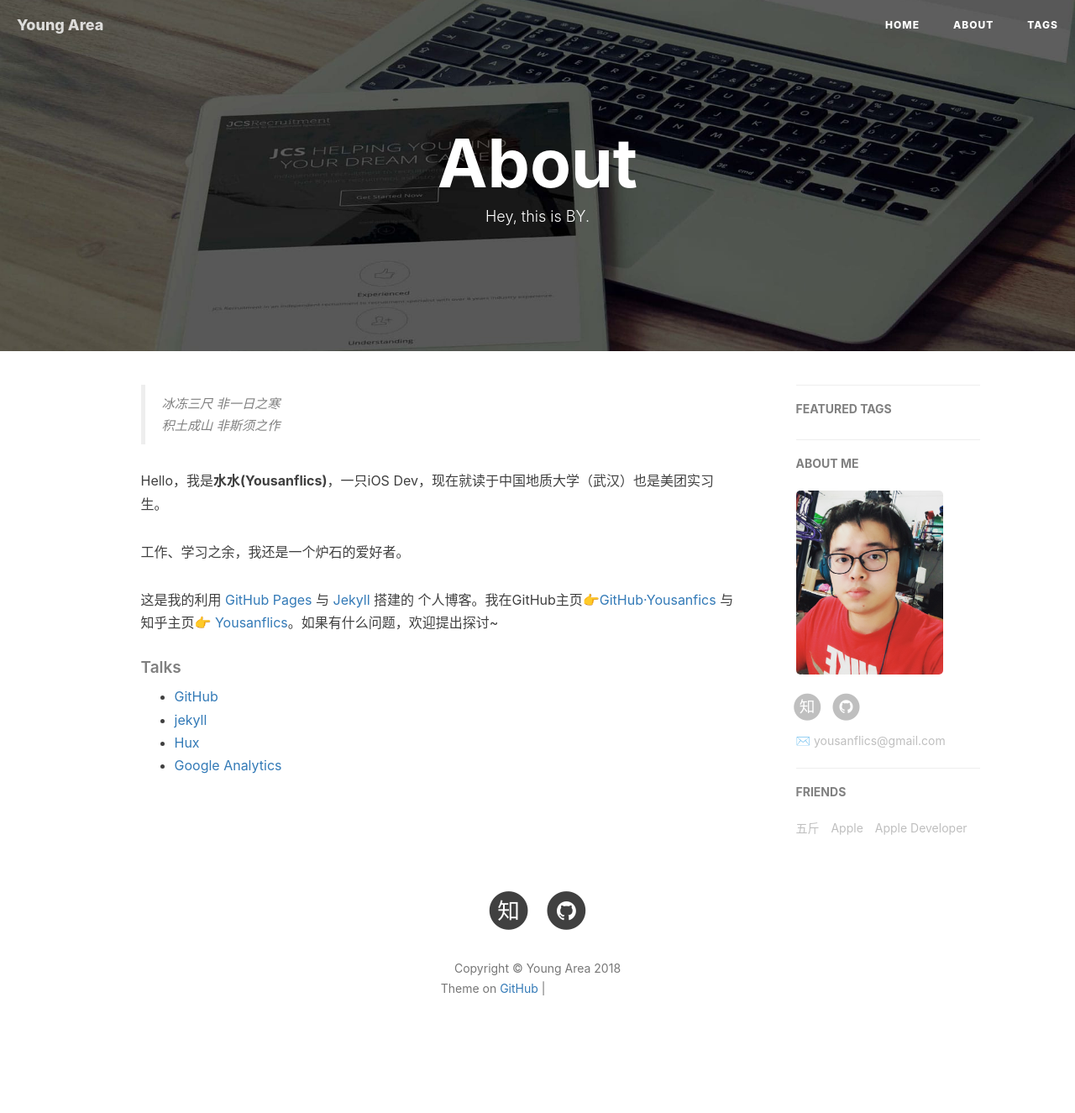
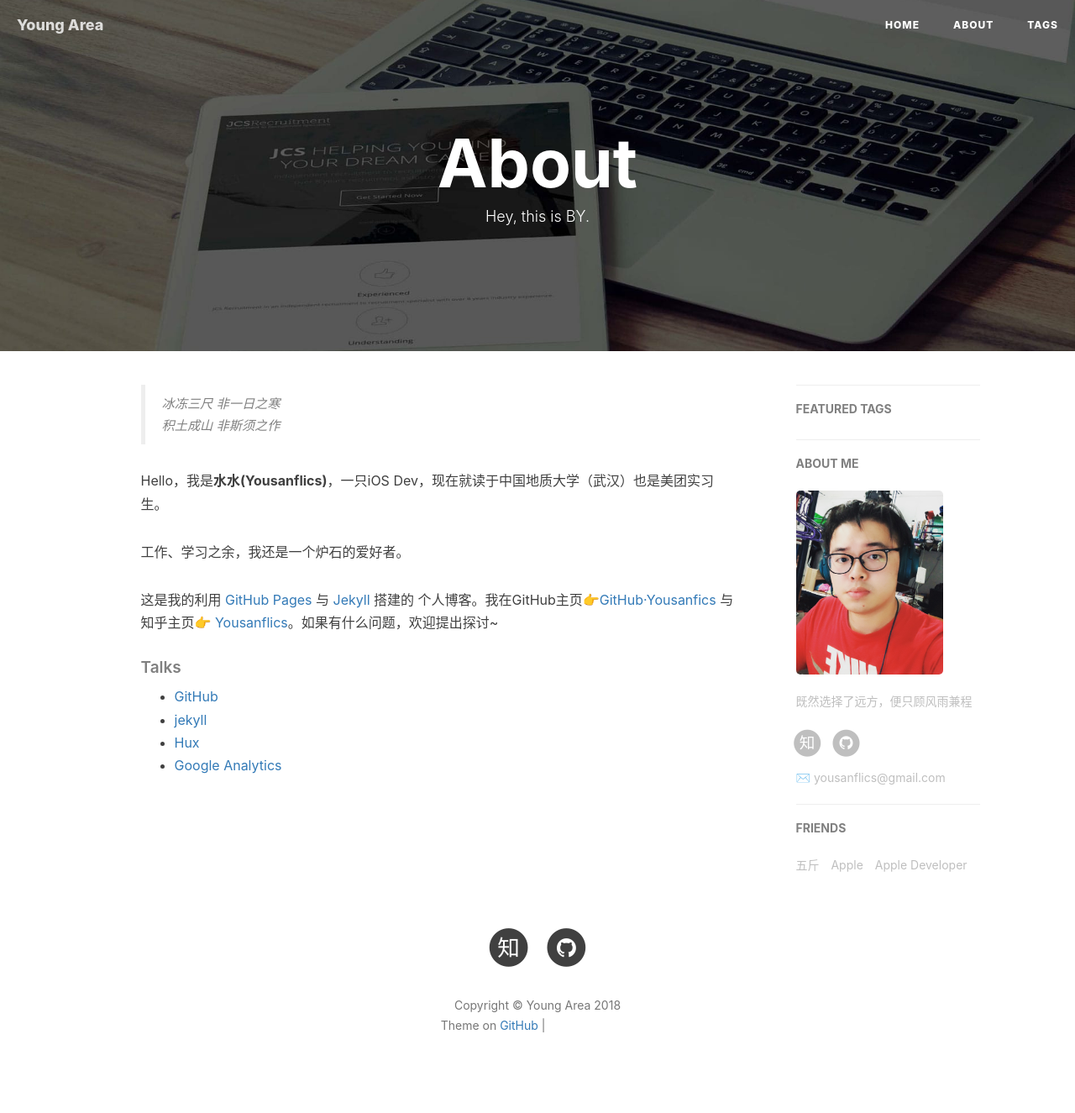
Before and after one commit to Yousanflics/yousanflics.github.io, a Jekyll site: the page built from about.html, in a window 1280 px wide. Shown: the whole page at 84% size. Built offline with Jekyll 4.4.1, drawn with Linux system fonts in a browser that asks for light colours; nearby versions of some CDN libraries; comment, search, counter and statistics services are not loaded; before the commit the page ends 1281 px from its top, so only the background shows below that; grey boxes are pictures that could not be loaded.

Commit message:
更新 config 文件

```diff
--- a/_config.yml
+++ b/_config.yml
@@ -11,7 +11,7 @@
 
 # Sidebar settings
 sidebar: true                           # whether or not using Sidebar.
-sidebar-about-description: ""
+sidebar-about-description: "既然选择了远方，便只顾风雨兼程"
 sidebar-avatar: /img/yousanflics.jpg      # use absolute URL, seeing it's used in both `/` and `/about/`
 
 
```
